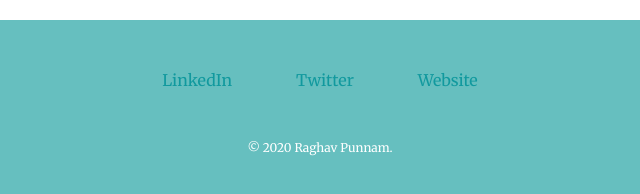
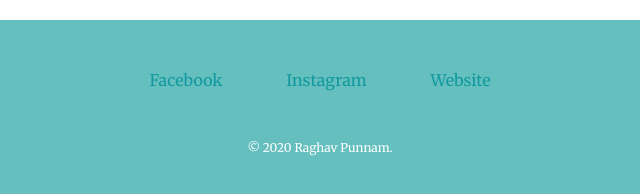
Before and after one commit to RaghavPu/peronal-website, a plain HTML site: page index.html in a window 1280 px wide. Shown: the part 2652-2846 px from the top of the page, 320-960 px from the left. Drawn offline with Linux system fonts and the light colour scheme.

Commit message:
Update Links to Socials
Update Links to Socials

```diff
--- a/index.html
+++ b/index.html
@@ -67,9 +67,9 @@
 
   <!-- contact links region of the website -->
   <div class="bottom-container">
-    <a class="footer-link" href="https://www.linkedin.com/">LinkedIn</a>
-    <a class="footer-link" href="https://twitter.com/">Twitter</a>
-    <a class="footer-link" href="https://www.appbrewery.co/">Website</a>
+    <a class="footer-link" href=https://www.facebook.com/Educational-Robotics-Aid-Foundation-103043574795579"/>Facebook</a>
+    <a class="footer-link" href="https://www.instagram.com/e.r.a.foundation/">Instagram</a>
+    <a class="footer-link" href="https://educationalrobotic.wixsite.com/educationalrobotics">Website</a>
     <p class="copyright">© 2020 Raghav Punnam.</p>
   </div>
 
```
